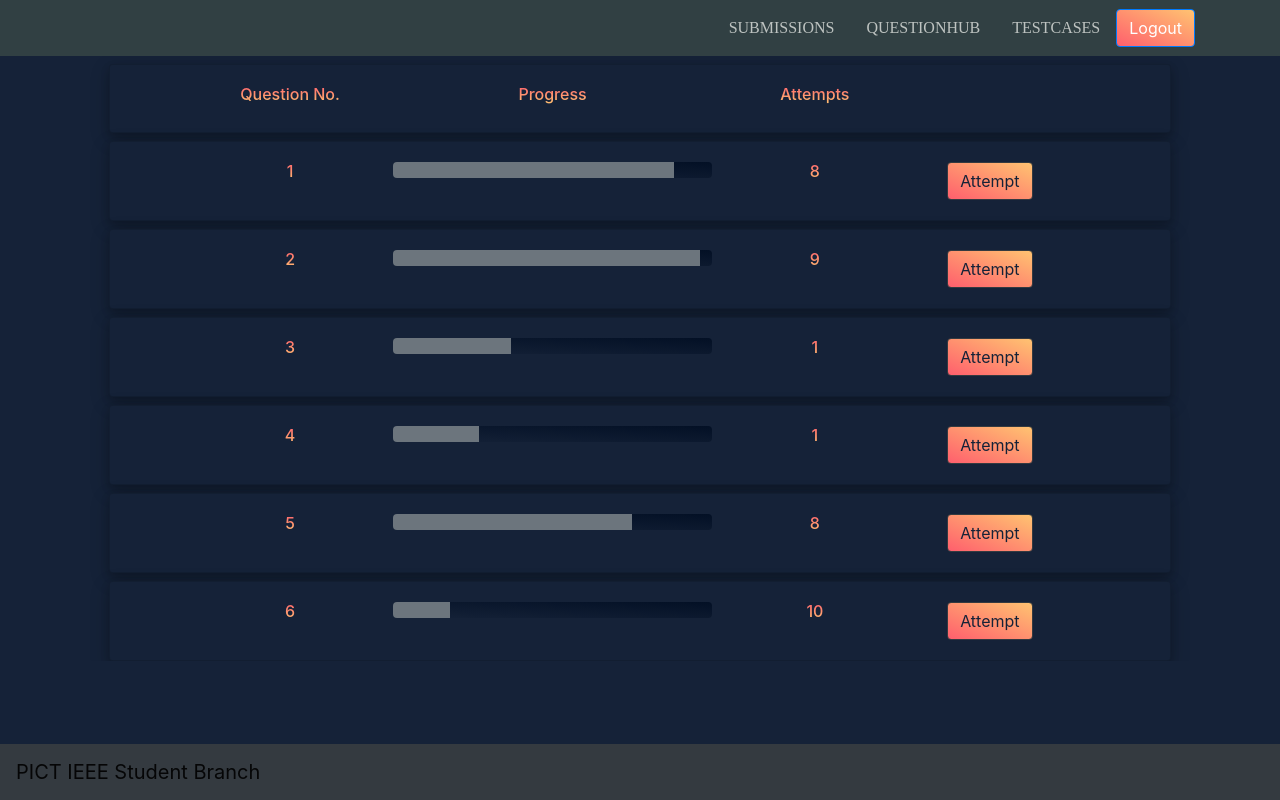
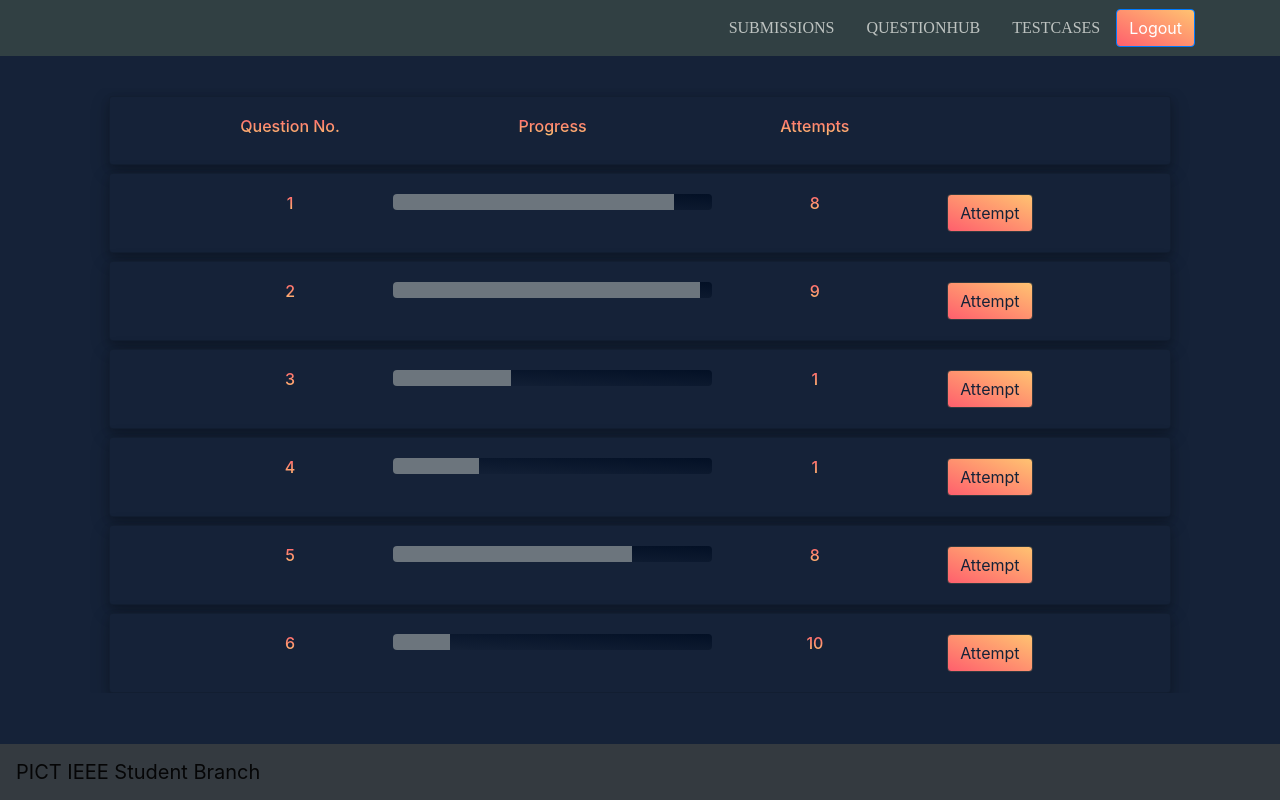
Before and after one commit to meghadandapat/CTD-RC2-Frontend, a React (Create React App) app: page /questionhub in a window 1280 px wide. Built offline with nearby package versions, Linux system fonts and the light colour scheme.

Commit message:
Changes made to QuestionHub

```diff
--- a/src/components/QuestionHub/Quehub.css
+++ b/src/components/QuestionHub/Quehub.css
@@ -1,6 +1,7 @@
 .qhub{
     overflow-x: hidden;
-    background-image: linear-gradient(to top right, #152238 0%, #152238 100%);
+    margin-top: 4vh;
+    margin-bottom: 12vh;
 
   }
   .Cards{
```
